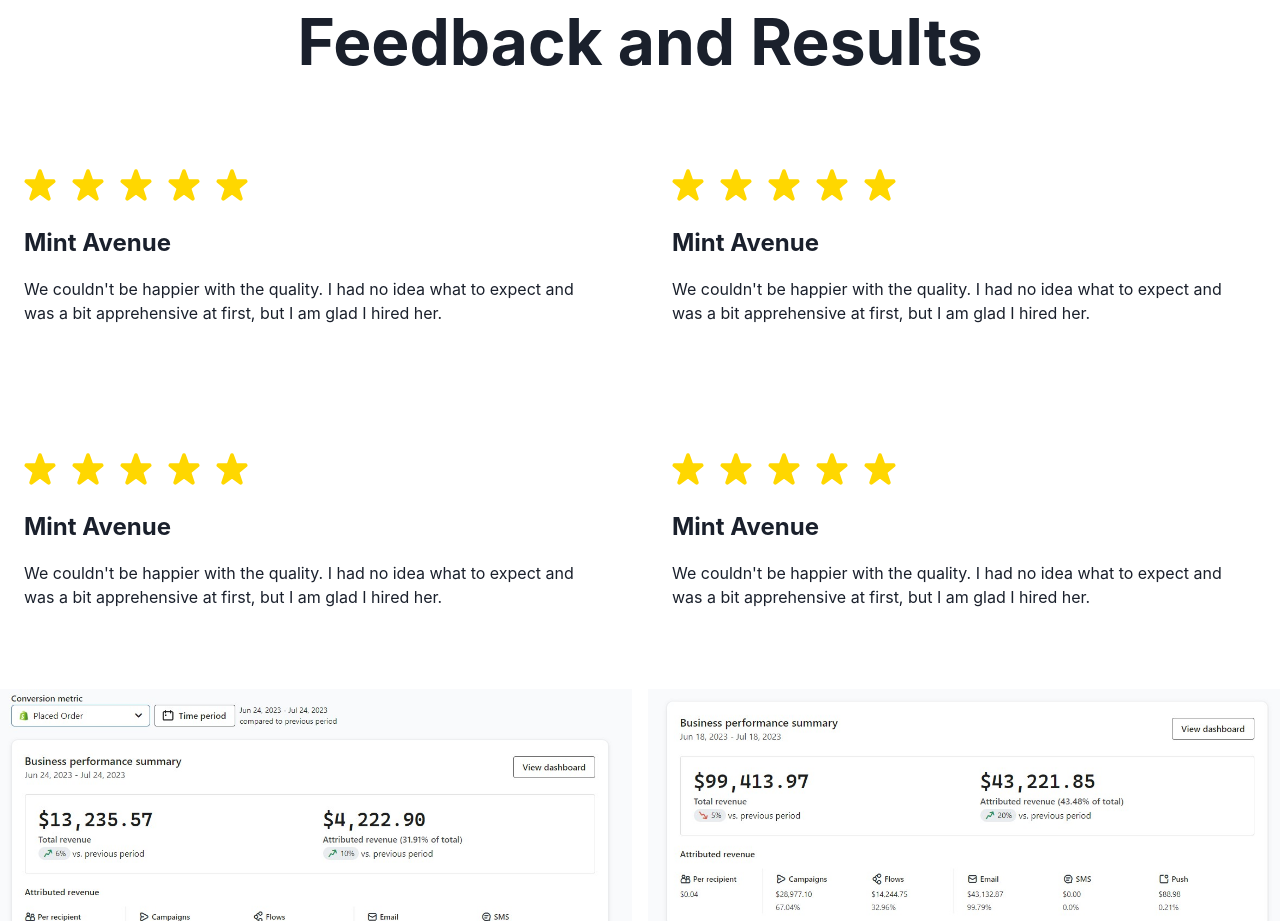
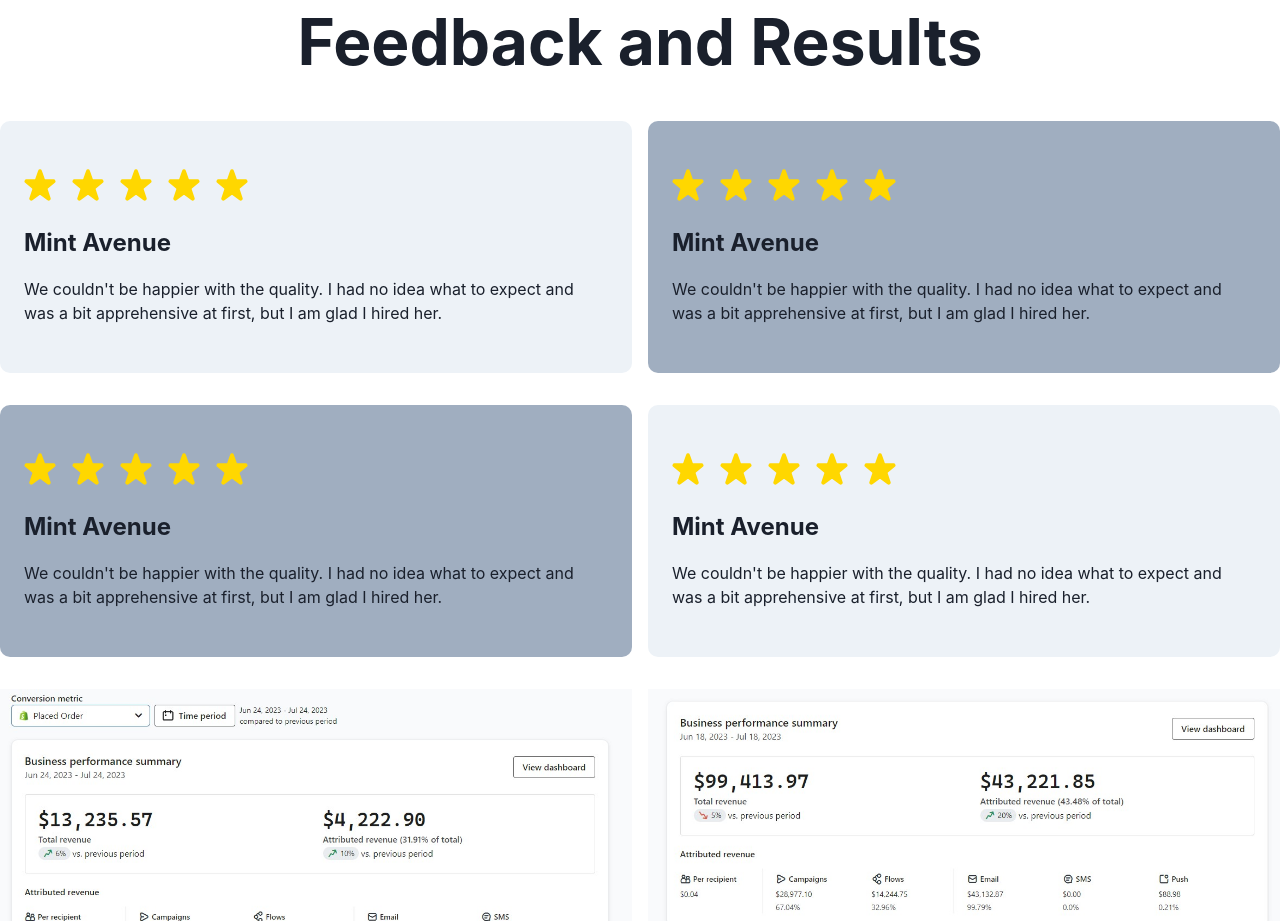
Before and after one commit to jasonLapina/copy-writer, a React (Create React App) app: page / in a window 1280 px wide. Shown: the part 4180-5101 px from the top of the page. Built offline with nearby package versions, Linux system fonts and the light colour scheme.

Commit message:
samples and results style change

```diff
--- a/public/index.html
+++ b/public/index.html
@@ -24,7 +24,7 @@
       work correctly both with client-side routing and a non-root public URL.
       Learn how to configure a non-root public URL by running `npm run build`.
     -->
-    <title>React App</title>
+    <title>JMG Writes</title>
   </head>
   <body>
     <noscript>You need to enable JavaScript to run this app.</noscript>
--- a/src/Components/Samples.js
+++ b/src/Components/Samples.js
@@ -9,6 +9,7 @@
   ModalOverlay,
   ModalContent,
   ModalBody,
+  Text,
 } from "@chakra-ui/react";
 import { motion } from "framer-motion";
 import { useState } from "react";
@@ -64,29 +65,28 @@
                 loading='lazy'
                 src={item}
                 _groupHover={{
-                  filter: "brightness(.4)",
+                  filter: "brightness(.2)",
                 }}
                 transition='all .4s'
               />
-              <Button
+              <Text
                 py='16px'
                 px='32px'
                 pos='absolute'
-                top='100%'
+                top='-100%'
                 left='50%'
-                transform='translate(-50%,-50%)'
-                bgColor='purple.600'
+                transform='translateX(-50%)'
                 color='white'
                 transition='all .4s'
                 opacity={0}
                 _groupHover={{
-                  top: "80%",
+                  top: "40px",
                   opacity: 1,
                 }}
-                onClick={() => openModalHandler(item)}
+                fontSize='32px'
               >
-                View
-              </Button>
+                Click to view
+              </Text>
             </Box>
           ))}
         </Grid>
--- a/src/Components/Testimonials.js
+++ b/src/Components/Testimonials.js
@@ -82,8 +82,14 @@
           columnGap='16px'
           rowGap='32px'
         >
-          {reviews.map((item) => (
-            <Box px='24px' py='48px' key={item.client}>
+          {reviews.map((item, i) => (
+            <Box
+              bgColor={i % 3 === 0 ? "gray.100" : "gray.400"}
+              borderRadius='10px'
+              px='24px'
+              py='48px'
+              key={item.client}
+            >
               <HStack mb='24px' gap='16px'>
                 {Array.from({ length: 5 }).map((_, i) => (
                   <StarIcon color='gold' fontSize='32px' key={i} />
```
